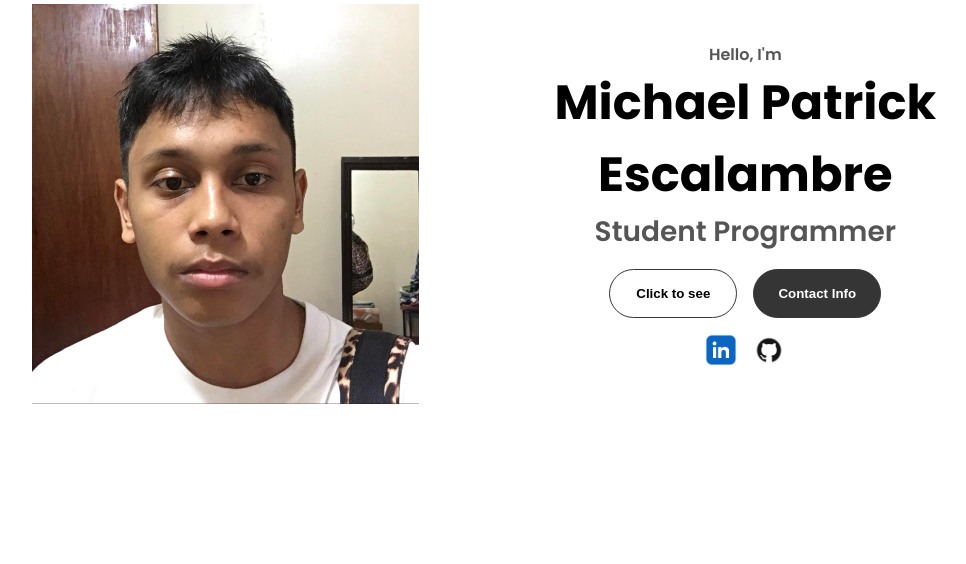
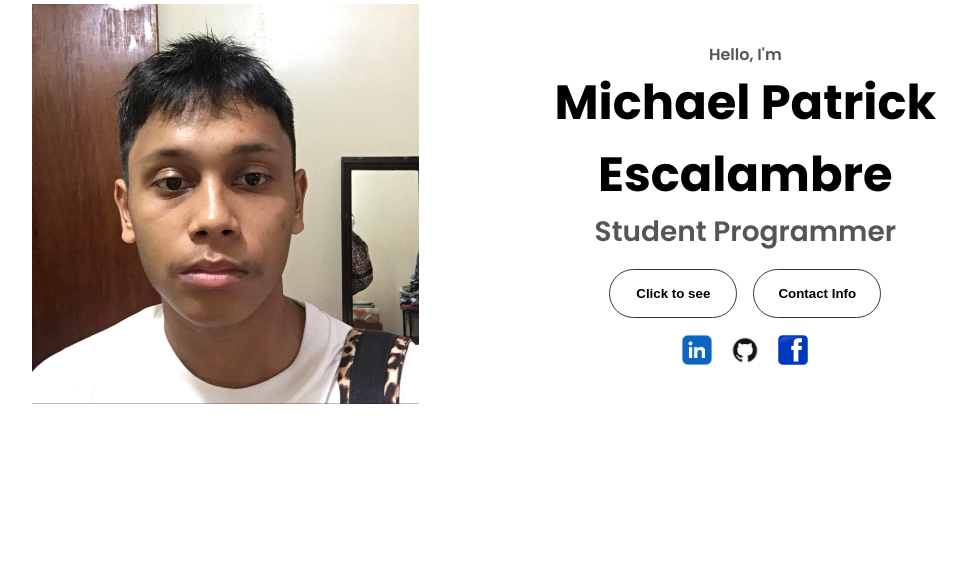
Before and after one commit to kiroVal/lab2, a PHP site: page / in a window 1280 px wide. Shown: the part 280-844 px from the top of the page, without its empty margins (128-1094 px from the left). Run offline with PHP 8.4, Linux system fonts and the light colour scheme.

Commit message:
updated week3

```diff
--- a/week3/index.html
+++ b/week3/index.html
@@ -51,7 +51,7 @@
           >
             Click to see
           </button>
-          <button class="btn btn-color-1" onclick="location.href='./#contact'">
+          <button class="btn btn-color-2" onclick="location.href='./#contact'">
             Contact Info
           </button>
         </div>
@@ -67,6 +67,12 @@
             alt="My Github profile"
             class="icon"
             onclick="location.href='https://github.com/kiroVal'"
+          />
+          <img
+            src="facebook.png"
+            alt="My Facebook Profile"
+            class="icon"
+            onclick="location.href='https://www.facebook.com/michaelpatrick.reyes'"
           />
         </div>
       </div>
--- a/week3/style.css
+++ b/week3/style.css
@@ -17,14 +17,10 @@ p {
   color: rgb(85, 85, 85);
 }
 
-/* TRANSITION */
-
 a,
 .btn {
   transition: all 300ms ease;
 }
-
-/* Desktop nav */
 
 nav,
 .nav-links {
```
